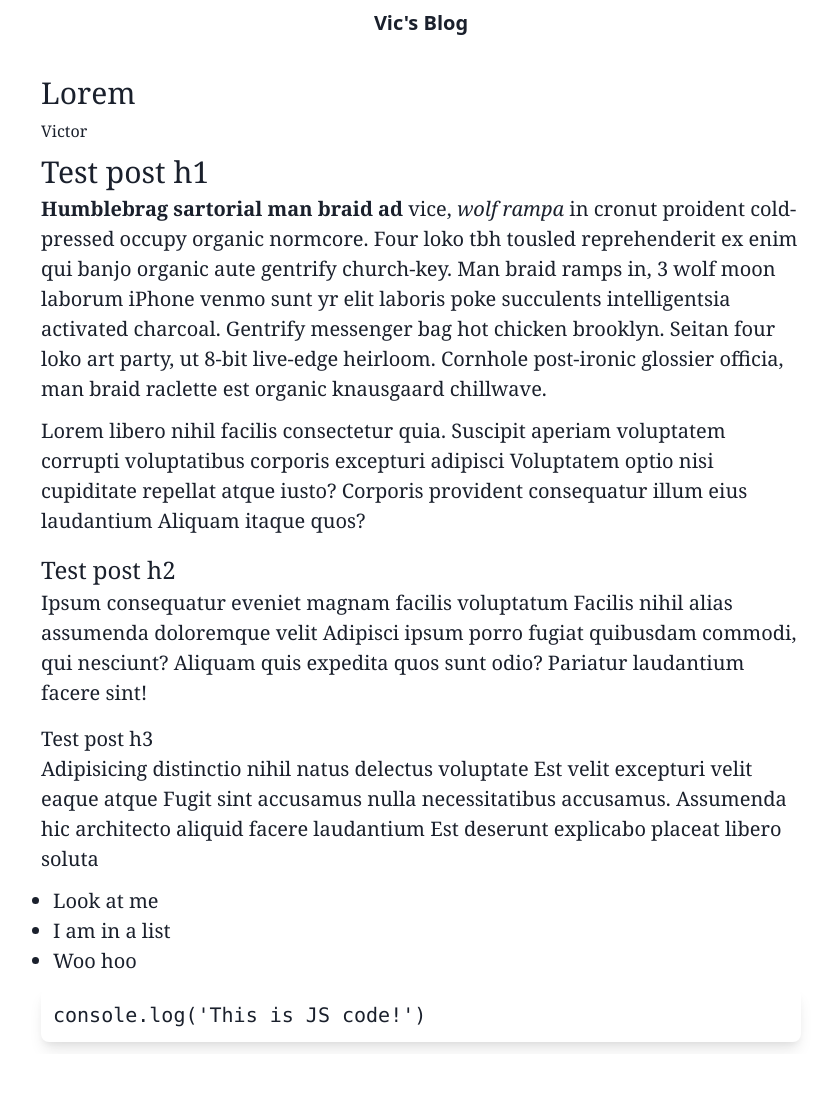
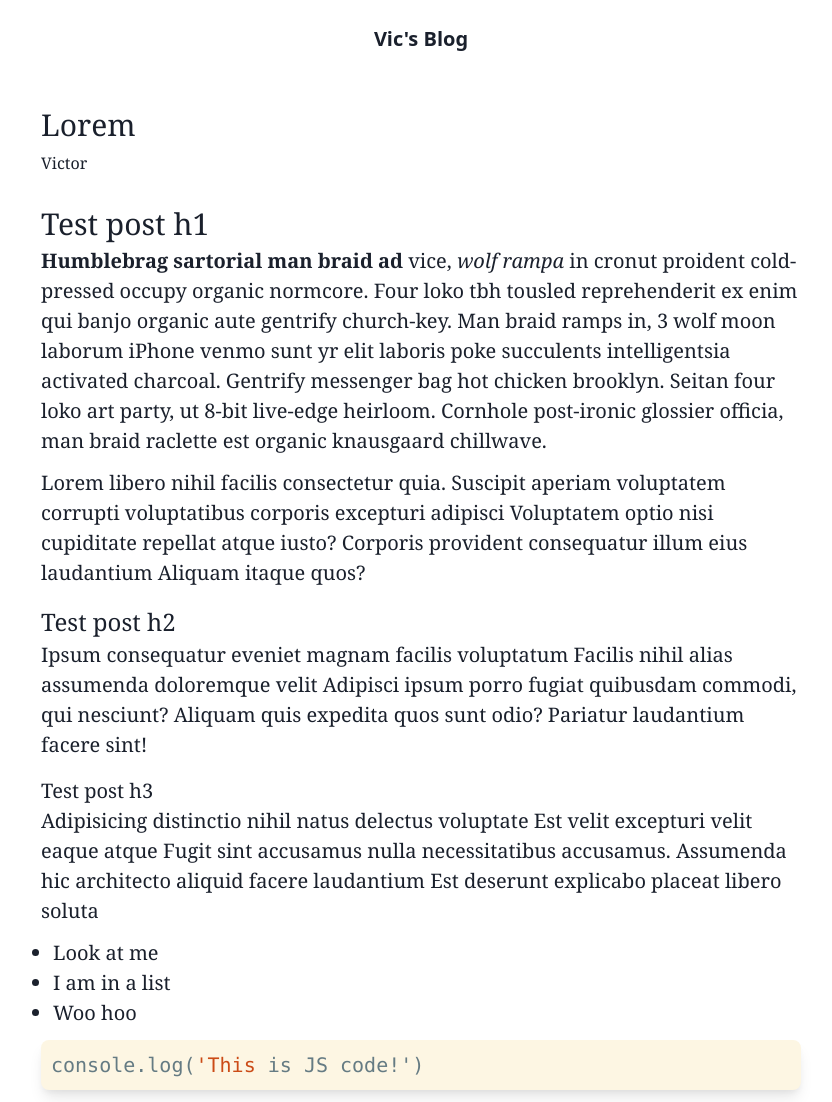
Before and after one commit to vicmars5/vicdiaz.io, a Next.js app: page /post/test-post in a window 1280 px wide. Shown: the whole page, without its empty margins (219-1051 px from the left). Before the commit the page ends 1054 px from the top, so only its background shows below. Built offline with nearby package versions, Linux system fonts and the light colour scheme.

Commit message:
added support for highlight syntax

```diff
--- /dev/null
+++ b/organisms/CodeBlock.js
@@ -0,0 +1,24 @@
+import React from 'react'
+import PropTypes from 'prop-types'
+import SyntaxHighlighter from 'react-syntax-highlighter'
+import theme from 'react-syntax-highlighter/dist/cjs/styles/hljs/solarized-light'
+
+function CodeBlock (props) {
+  const { language, value } = props
+  return (
+    <SyntaxHighlighter language={language} style={theme}>
+      {value}
+    </SyntaxHighlighter>
+  )
+}
+
+CodeBlock.defaultProps = {
+  language: null
+}
+
+CodeBlock.propTypes = {
+  value: PropTypes.string.isRequired,
+  language: PropTypes.string
+}
+
+export default CodeBlock
--- a/organisms/Layout.js
+++ b/organisms/Layout.js
@@ -14,7 +14,7 @@ export default function Layout (props) {
         <meta name='viewport' content='initial-scale=1.0, width=device-width' />
       </Head>
 
-      <nav className='bg-white'>
+      <nav className='bg-white p-4'>
         <div className='container mx-auto text-center'>
           <Link href='/'>
             <a className='text-xl font-bold p-2 hover:text-blue-500 hover:bg-white inline-block'>
--- a/package.json
+++ b/package.json
@@ -12,6 +12,7 @@
     "postcss-preset-env": "^6.7.0",
     "react": "16.13.1",
     "react-dom": "16.13.1",
+    "react-syntax-highlighter": "^12.2.1",
     "tailwindcss": "^1.4.6"
   },
   "devDependencies": {
--- a/pages/post/[postname].js
+++ b/pages/post/[postname].js
@@ -1,15 +1,23 @@
 import PropTypes from 'prop-types'
 import ReactMarkdown from 'react-markdown'
 import Layout from '../../organisms/Layout'
+import CodeBlock from '../../organisms/CodeBlock'
 import { getPost, getSlugs, getPath } from '../../utils/get-posts-slugs'
 
 export default function BlogPost ({ markdownBody, title, pageTitle, description, author }) {
   return (
     <Layout pageTitle={pageTitle} description={description}>
       <div className='font-serif'>
-        <h1>{title}</h1>
-        <small>{author}</small>
-        <ReactMarkdown source={markdownBody} />
+        <article>
+          <div className='pb-5'>
+            <h1>{title}</h1>
+            <small>{author}</small>
+          </div>
+          <ReactMarkdown
+            source={markdownBody}
+            renderers={{ code: CodeBlock }}
+          />
+        </article>
       </div>
     </Layout>
   )
```
Also changed, not shown: 1 other file (tests, documents, lock files or other folders).
